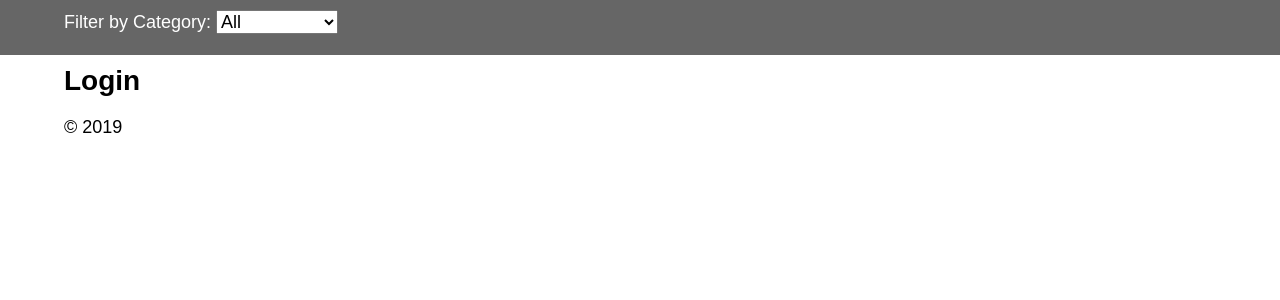
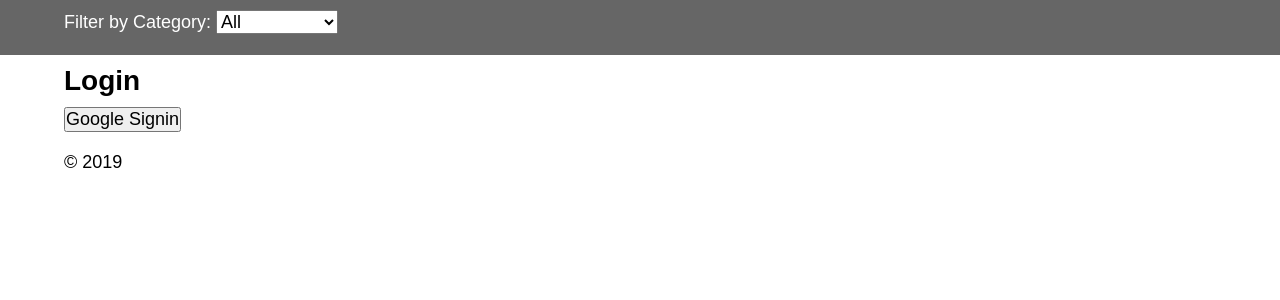
Before and after one commit to StephenGnoza/ultramarathoncatalogue, a Flask app: page /login in a window 1280 px wide. Shown: the part 230-530 px from the top of the page. Run offline with Flask 2, Linux system fonts and the light colour scheme; some libraries are stand-ins or nearby versions.

Commit message:
Trying new google button code

```diff
--- a/templates/login.html
+++ b/templates/login.html
@@ -4,7 +4,7 @@
 <h2>Login</h2>
 
 <!-- GOOGLE PLUS SIGN IN-->
-
+<!--
 <div id="signinButton">
   <span class="g-signin"
     data-scope="openid email"
@@ -17,6 +17,10 @@
   </span>
 </div>
 
+<div id="result"></div>
+-->
+
+<button id="signinButton">Google Signin</button>
 <div id="result"></div>
 
 <script>
```
